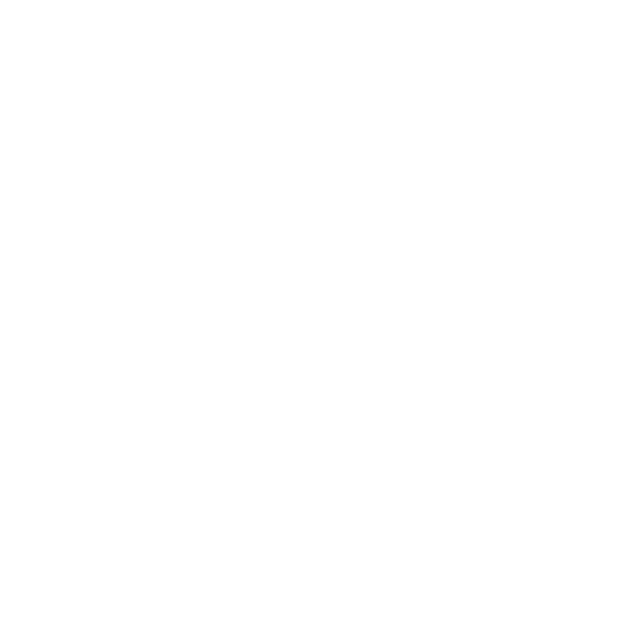
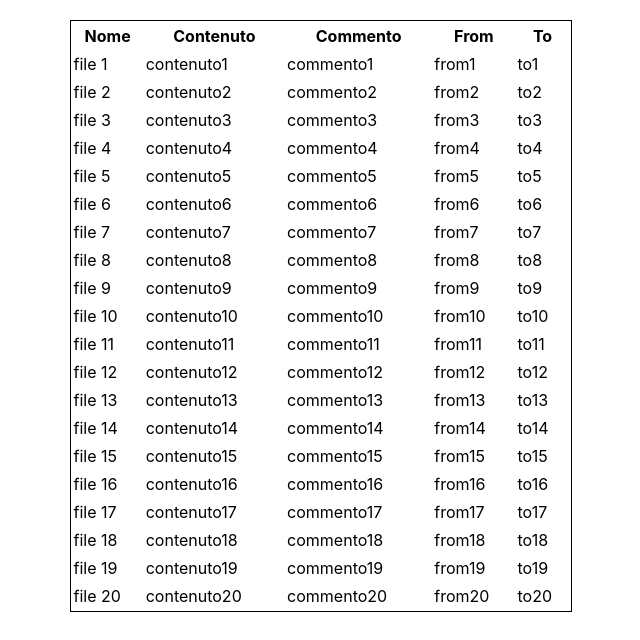
Before and after one commit to ErroFerro/id-share-frontend, a Vue app: page /fileviewer in a window 1280 px wide. Before the commit this address had no page. Shown: the top 640 px of the page, without its empty margins (363-1003 px from the left). Built offline with nearby package versions, Linux system fonts and the light colour scheme.

Commit message:
fileviewer page with datatable, possibility to choose a file and download it

```diff
--- a/package.json
+++ b/package.json
@@ -16,6 +16,6 @@
   },
   "devDependencies": {
     "@vitejs/plugin-vue": "^4.2.3",
-    "vite": "^4.4.5"
+    "vite": "^4.4.9"
   }
 }
--- /dev/null
+++ b/src/data/array.json
@@ -0,0 +1,146 @@
+
+[
+
+    {
+        "nome":"file 1",
+        "contenuto":"contenuto1",
+        "commento":"commento1",
+        "from":"from1",
+        "to":"to1"
+    },
+    {
+        "nome":"file 2",
+        "contenuto":"contenuto2",
+        "commento":"commento2",
+        "from":"from2",
+        "to":"to2"
+    },
+    {
+        "nome":"file 3",
+        "contenuto":"contenuto3",
+        "commento":"commento3",
+        "from":"from3",
+        "to":"to3"
+    },
+    {
+        "nome": "file 4",
+        "contenuto": "contenuto4",
+        "commento": "commento4",
+        "from": "from4",
+        "to": "to4"
+    },
+    {
+        "nome": "file 5",
+        "contenuto": "contenuto5",
+        "commento": "commento5",
+        "from": "from5",
+        "to": "to5"
+    },
+    {
+        "nome": "file 6",
+        "contenuto": "contenuto6",
+        "commento": "commento6",
+        "from": "from6",
+        "to": "to6"
+    },
+    {
+        "nome": "file 7",
+        "contenuto": "contenuto7",
+        "commento": "commento7",
+        "from": "from7",
+        "to": "to7"
+    },
+    {
+        "nome": "file 8",
+        "contenuto": "contenuto8",
+        "commento": "commento8",
+        "from": "from8",
+        "to": "to8"
+    },
+    {
+        "nome": "file 9",
+        "contenuto": "contenuto9",
+        "commento": "commento9",
+        "from": "from9",
+        "to": "to9"
+    },
+    {
+        "nome": "file 10",
+        "contenuto": "contenuto10",
+        "commento": "commento10",
+        "from": "from10",
+        "to": "to10"
+    },
+    {
+        "nome": "file 11",
+        "contenuto": "contenuto11",
+        "commento": "commento11",
+        "from": "from11",
+        "to": "to11"
+    },
+    {
+        "nome": "file 12",
+        "contenuto": "contenuto12",
+        "commento": "commento12",
+        "from": "from12",
+        "to": "to12"
+    },
+    {
+        "nome": "file 13",
+        "contenuto": "contenuto13",
+        "commento": "commento13",
+        "from": "from13",
+        "to": "to13"
+    },
+    {
+        "nome": "file 14",
+        "contenuto": "contenuto14",
+        "commento": "commento14",
+        "from": "from14",
+        "to": "to14"
+    },
+    {
+        "nome": "file 15",
+        "contenuto": "contenuto15",
+        "commento": "commento15",
+        "from": "from15",
+        "to": "to15"
+    },
+    {
+        "nome": "file 16",
+        "contenuto": "contenuto16",
+        "commento": "commento16",
+        "from": "from16",
+        "to": "to16"
+    },
+    {
+        "nome": "file 17",
+        "contenuto": "contenuto17",
+        "commento": "commento17",
+        "from": "from17",
+        "to": "to17"
+    },
+    {
+        "nome": "file 18",
+        "contenuto": "contenuto18",
+        "commento": "commento18",
+        "from": "from18",
+        "to": "to18"
+    },
+    {
+        "nome": "file 19",
+        "contenuto": "contenuto19",
+        "commento": "commento19",
+        "from": "from19",
+        "to": "to19"
+    },
+    {
+        "nome": "file 20",
+        "contenuto": "contenuto20",
+        "commento": "commento20",
+        "from": "from20",
+        "to": "to20"
+    }
+
+
+]
--- a/src/main.js
+++ b/src/main.js
@@ -4,12 +4,16 @@
 import App from "./App.vue";
 import router from "./router";
 
+import DataTable from 'primevue/datatable';
+import Column from 'primevue/column';
 import Image from 'primevue/image';
 import InputText from 'primevue/inputtext';
 import FileUpload from 'primevue/fileupload';
 
 const app = createApp(App);
 
+app.component("DataTable",DataTable);
+app.component("Column",Column);
 app.component("InputText",InputText);
 app.component("Image",Image);
 app.component("FileUpload",FileUpload);
--- a/src/router/index.js
+++ b/src/router/index.js
@@ -15,5 +15,9 @@
       path: "/choose",
       component: () => import("../views/choose.vue"),
     },
+    {
+      path: "/fileviewer",
+      component: () => import("../views/fileviewer.vue"),
+    },
   ],
 });
--- a/src/views/(old)homepage.vue
+++ b/src/views/(old)homepage.vue
@@ -1,4 +1,4 @@
-<script setup>
+<!-- <script setup>
 import { ref, onMounted } from "vue";  //utilizzo ref e onload
 import { Buffer } from "buffer";
 globalThis.Buffer = Buffer;  //pre wasm cifratura
@@ -136,4 +136,4 @@
 }
 
 
-</style>
+</style> -->
--- a/src/views/choose.vue
+++ b/src/views/choose.vue
@@ -6,6 +6,8 @@
 let emailto = ref("");
 let cf = ref("");
 let titolo = ref("");
+
+//creare un bottone che solo dopo aver scelto il file lo carica da qualche parte
 </script>
 
 <template>
--- /dev/null
+++ b/src/views/fileviewer.vue
@@ -0,0 +1,120 @@
+<script setup>
+
+import data from '../data/array.json';
+import { ref } from "vue";
+
+let files = ref(data);
+let mostra= ref(false);
+let SelectedFileName= ref("");
+let contenutoDownload=ref("");
+
+const selectedProduct= ref();
+const selectedRowClass= ref("");
+
+
+const onRowSelect = (event) => {
+    SelectedFileName=event.data.nome;
+    contenutoDownload=event.data.contenuto;
+    selectedRowClass.value='selected-row';
+    mostra=true;
+};
+
+const onRowUnselect = (event) => {
+    mostra=false;
+    selectedRowClass.value = '';
+};
+
+
+const downloadFile=()=>{
+  const content=JSON.stringify(contenutoDownload);
+
+  const blob = new Blob([content], { type: 'application/json' });
+  const url = URL.createObjectURL(blob);
+
+  const a = document.createElement('a');
+  a.style.display = 'none';
+  a.href = url;
+  a.download = SelectedFileName;
+  document.body.appendChild(a);
+  a.click();
+
+  URL.revokeObjectURL(url);
+  document.body.removeChild(a);
+}
+
+
+const columns = [
+    { field: 'nome', header: 'Nome' },
+    { field: 'contenuto', header: 'Contenuto' },
+    { field: 'commento', header: 'Commento' },
+    { field: 'from', header: 'From' },
+    { field: 'to', header: 'To' }
+];
+</script>
+
+<template>
+
+<!-- IMPLEMENTARE:
+-CLICK EVIDENZIA BARRA
+-SCORRERE VERTICALE
+-RICERCA
+-SORT
+-->
+
+  <div id="container">
+    <div id="table">
+      <DataTable
+        v-model:selection="selectedProduct"
+        :value="files"
+        selectionMode="single"
+        dataKey="id"
+        :metaKeySelection="false"
+        @rowSelect="onRowSelect"
+        @rowUnselect="onRowUnselect"
+        tableStyle="width: 500px"
+        :rowClassName="selectedRowClass"
+        >
+
+        <Column  v-for="col of columns" :key="col.field" :field="col.field" :header="col.header"></Column>
+      </DataTable>
+    </div>
+
+    <button v-if="mostra" id="Download" @click="downloadFile">
+      <img src="/img/download.png" alt="share image" />
+      Scarica {{ SelectedFileName }}
+    </button>
+
+  </div>
+
+
+</template>
+
+<style scoped>
+
+ #table{
+  margin: 0 auto;
+  border: 1px solid black;
+  padding: 0;
+}
+
+#container {
+  width: 415px;
+  margin: 20px auto;
+  padding: 0;
+  display: flex;
+  flex-direction: column;
+  align-items: center;
+  justify-content: center;
+}
+
+.selected-row{
+  background-color: greenyellow;
+}
+
+#Download {
+  background-color: var(--blue-primary);
+}
+
+
+
+</style>
--- a/src/views/homepage.vue
+++ b/src/views/homepage.vue
@@ -1,5 +1,5 @@
 <script setup>
-import SpidBtn from "../components/spidbtn.vue";
+import SpidBtn from "../components/SpidBtn.vue";
 // ESEMPIO IN JAVASCRIPT
 // import router from '../router';
 // router.push("/file.vue")
@@ -30,6 +30,11 @@
       <img src="/img/Gpic.png" alt="share image" />
       Entra con Google
     </button>
+
+    <button id="Login" @click="$router.push('fileviewer')">
+      TEST FILEVIEWER
+    </button>
+
     <SpidBtn />
   </div>
 </template>
--- a/vite.config.js
+++ b/vite.config.js
@@ -4,4 +4,5 @@
 // https://vitejs.dev/config/
 export default defineConfig({
   plugins: [vue()],
+  base: './', // added
 })
```
Also changed, not shown: src/views/login.vue (deleted, +0 -29 lines), public/img/download.png (added), 1 other file (tests, documents, lock files or other folders).
